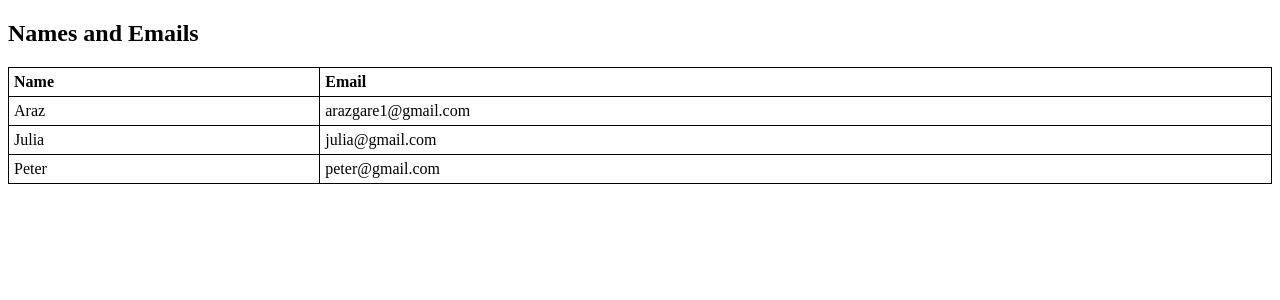
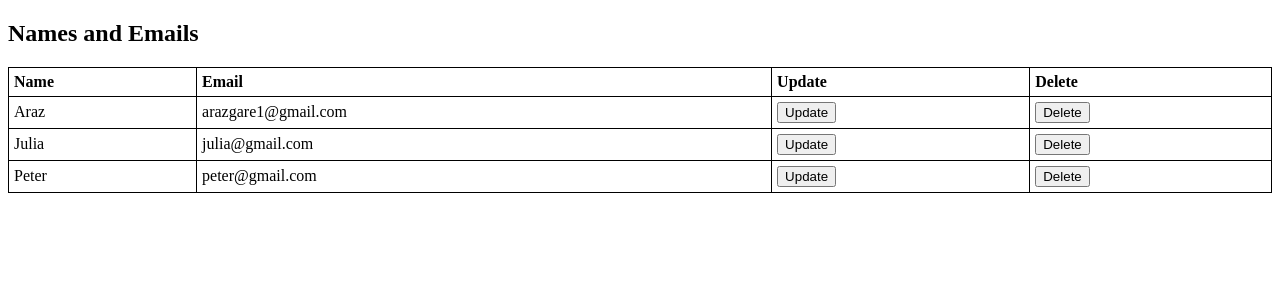
Before and after one commit to araskara/python_flask_orm_form, a Flask app: page /userlist in a window 1280 px wide. Shown: the top 300 px of the page. Run offline with Flask 3, Linux system fonts and the light colour scheme.

Commit message:
insert CRUD

```diff
--- a/app.py
+++ b/app.py
@@ -1,4 +1,4 @@
-from flask import Flask, flash, render_template, url_for, redirect
+from flask import Flask, flash, render_template, url_for, redirect, request
 from flask_sqlalchemy import SQLAlchemy
 from datetime import datetime
 from form import UserForm
@@ -27,7 +27,7 @@ def user_list():
     return render_template('userList.html', user=user, title='RM-FORM-Excercise')
 
 
-@app.route('/', methods=['GET' , 'POST'])
+@app.route('/', methods=['GET', 'POST'])
 def user_define():
     user = User.query.all()
     form = UserForm()
@@ -37,7 +37,34 @@ def user_define():
         db.session.commit()
         flash('Submitted')
         return redirect(url_for('user_define'))
-    return render_template('index.html', title ='ORM-FORM-Excercise', form = form, user=user)
+    return render_template('index.html', title='ORM-FORM-Excercise', form=form, user=user)
+
+@app.route('/userlist/<int:user_id>/update', methods=['GET','POST'])
+def update_user(user_id):
+    users = User.query.get_or_404(user_id)
+    form = UserForm()
+    if form.validate_on_submit():
+        users.name = form.name.data
+        users.email = form.email.data
+        db.session.commit()
+        flash('User has been updated')
+        return redirect(url_for('user_list'))
+    elif request.method == 'GET':
+        form.name.data = users.name
+        form.email.data = users.email
+    return render_template('index.html', title = 'update User',
+                           form=form)
+
+
+
+
+@app.route('/userlist/<int:user_id>/delete', methods=['GET', 'POST'])
+def user_delete(user_id):
+    users = User.query.get_or_404(user_id)
+    db.session.delete(users)
+    db.session.commit()
+    flash('User has been deleted', 'success')
+    return redirect(url_for('user_list', user_id=users.id))
 
 
 if __name__ == '__main__':
--- a/templates/userList.html
+++ b/templates/userList.html
@@ -20,11 +20,16 @@
         <tr>
             <th>Name</th>
             <th>Email</th>
+            <th>Update</th>
+            <th>Delete</th>
         </tr>
         {% for user in user %}
         <tr>
             <td>{{ user.name }}</td>
             <td>{{ user.email }}</td>
+            <td><button onclick=location.href="{{ url_for('update_user', user_id=user.id) }}"> Update</button></td>
+            <td><button onclick=location.href="{{ url_for('user_delete', user_id=user.id) }}"> Delete</button></td>
+        </tr>
         </tr>
         {% endfor %}
     </table>
```
Also changed, not shown: instance/site.db.
